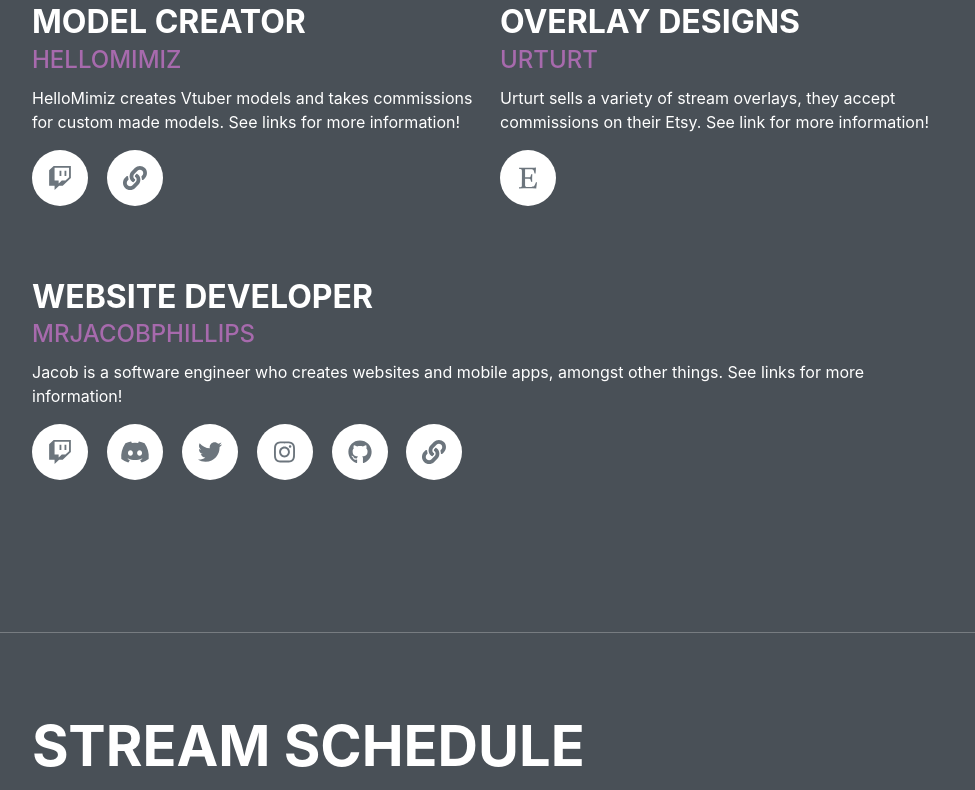
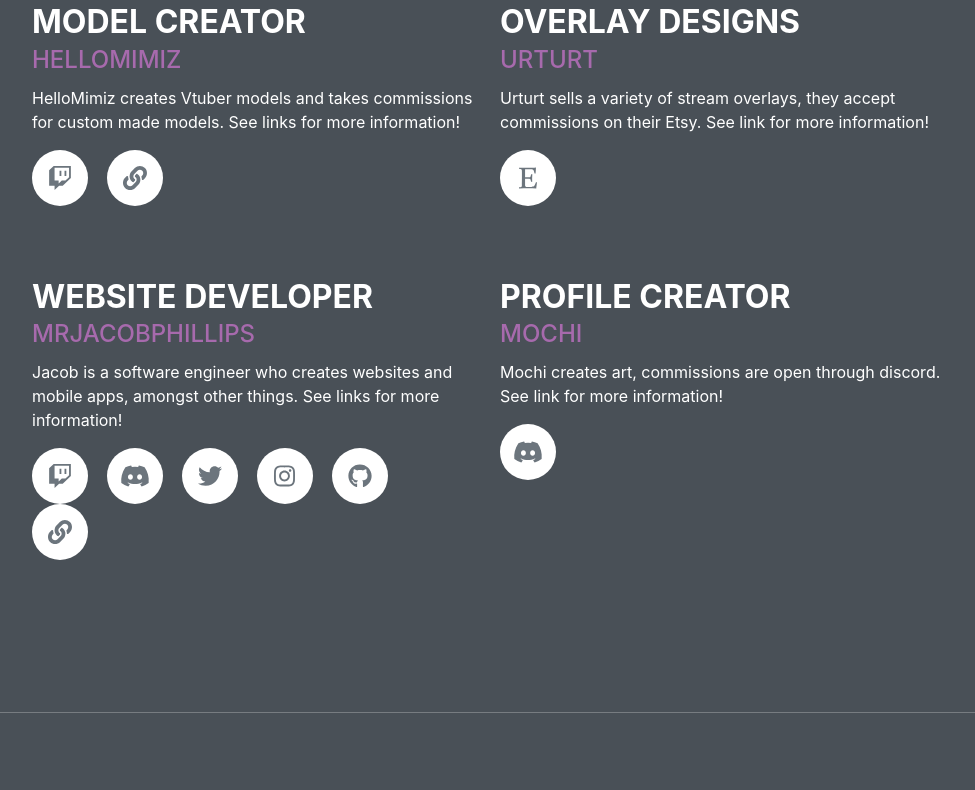
Before and after one commit to dojakate/dojakate.github.io, a plain HTML site: page index.html in a window 1280 px wide. Shown: the part 993-1783 px from the top of the page, without its empty margins (288-1263 px from the left). Drawn offline with nearby package versions, Linux system fonts and the light colour scheme; a web font is replaced by a local one.

Commit message:
Added Phasmophobia and Mochi Credit

```diff
--- a/index.html
+++ b/index.html
@@ -86,7 +86,7 @@
                   </div>
                </div>
 			   <div class="row">
-                  <div class="col-md-12">
+			      <div class="col-md-6">
                      <div class="flex-grow-1">
                         <h3 class="mb-0">Website Developer</h3>
                         <div class="subheading mb-2 text-primary">mrjacobphillips</div>
@@ -98,6 +98,17 @@
 						   <a class="social-icon" href="https://instagram.com/mrjacobphillips" target="_blank" data-bs-toggle="tooltip" data-bs-placement="bottom" title="Jacob's Instagram"><i class="fab fa-instagram"></i></a>
 						   <a class="social-icon" href="https://github.com/mrjacobphillips" target="_blank" data-bs-toggle="tooltip" data-bs-placement="bottom" title="Jacob's GitHub"><i class="fab fa-github"></i></a>
                            <a class="social-icon" href="https://jacobphillips.com" target="_blank" data-bs-toggle="tooltip" data-bs-placement="bottom" title="Jacob's Website"><i class="fas fa-link"></i></a>
+                        </div>
+                        <br><br><br>
+                     </div>
+                  </div>
+                  <div class="col-md-6">
+                     <div class="flex-grow-1">
+                        <h3 class="mb-0">Profile Creator</h3>
+                        <div class="subheading mb-2 text-primary">Mochi</div>
+                        <p>Mochi creates art, commissions are open through discord. See link for more information!</p>
+                        <div class="social-icons">
+						   <a class="social-icon" href="https://discord.gg/Ykc98ydyhf" target="_blank" data-bs-toggle="tooltip" data-bs-placement="bottom" title="Mochi's Discord Server"><i class="fab fa-discord"></i></a>
                         </div>
                         <br><br><br>
                      </div>
@@ -122,6 +133,7 @@
 			   <ul class="list-inline dev-icons">
 			   	 <li class="list-inline-item" data-bs-toggle="tooltip" data-bs-placement="bottom" title="Valorant"><img src="assets/img/valorant.png" alt="Valorant"></li>
 				 <li class="list-inline-item" data-bs-toggle="tooltip" data-bs-placement="bottom" title="Genshin Impact"><img src="assets/img/genshin-impact.png" alt="Genshin Impact"></li>
+				 <li class="list-inline-item" data-bs-toggle="tooltip" data-bs-placement="bottom" title="Phasmophobia"><img src="assets/img/phasmophobia.png" alt="Phasmophobia"></li>
 				 <li class="list-inline-item" data-bs-toggle="tooltip" data-bs-placement="bottom" title="Apex Legends"><img src="assets/img/apex-legends.png" alt="Apex Legends"></li>
 				 <li class="list-inline-item" data-bs-toggle="tooltip" data-bs-placement="bottom" title="The Forest"><img src="assets/img/the-forest.png" alt="The Forest"></li>
 				 <li class="list-inline-item" data-bs-toggle="tooltip" data-bs-placement="bottom" title="Stardew Valley"><img src="assets/img/stardew-valley.png" alt="Stardew Valley"></li>
```
Also changed, not shown: assets/img/phasmophobia.png (added).
